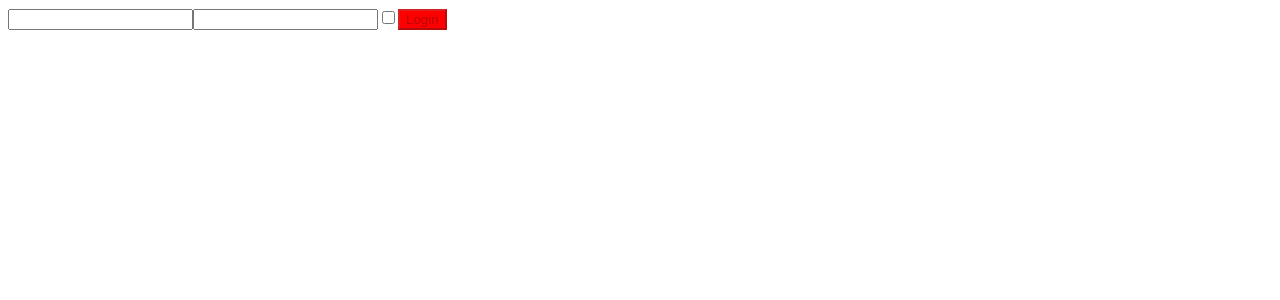
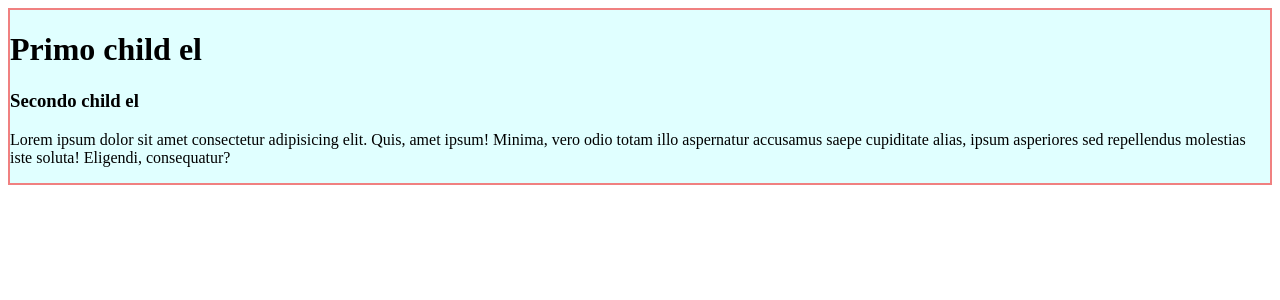
Before and after one commit to DarioCorbinelli/esercizi-react, a React (Create React App) app: page / in a window 1280 px wide. Shown: the top 300 px of the page. Built offline with nearby package versions, Linux system fonts and the light colour scheme.

Commit message:
composition-1

```diff
--- a/src/App.js
+++ b/src/App.js
@@ -1,8 +1,13 @@
 import React from "react";
-import Login from "./Login";
-
+import Container from "./Container";
 export default class App extends React.Component {
   render() {
-    return <Login />
+    return (
+      <Container>
+        <h1>Primo child el</h1>
+        <h3>Secondo child el</h3>
+        <p>Lorem ipsum dolor sit amet consectetur adipisicing elit. Quis, amet ipsum! Minima, vero odio totam illo aspernatur accusamus saepe cupiditate alias, ipsum asperiores sed repellendus molestias iste soluta! Eligendi, consequatur?</p>
+      </Container>
+    )
   }
 }
--- /dev/null
+++ b/src/Container.js
@@ -0,0 +1,11 @@
+import React from "react";
+
+export default class Container extends React.Component {
+  render() {
+    return (
+      <div className="container">
+        {this.props.children}
+      </div>
+    )
+  }
+}
--- a/src/Login.js
+++ /dev/null
@@ -1,38 +0,0 @@
-import React from "react";
-
-export default class Login extends React.Component {
-  constructor(props) {
-    super(props)
-    this.state = {
-      username: "",
-      password: "",
-      checked: false,
-    }
-  }
-
-  handleInputsChanges = (e) => {
-    const name = e.target.name
-    const type = e.target.type
-    const value = e.target.value
-    const checked = e.target.checked
-
-    this.setState({
-      [name]: type === "checkbox" ? checked : value
-    })
-  }
-
-  onLogin = () => {
-    console.log(this.state)
-  }
-
-  render() {
-    return (
-      <>
-        <input type="text" name="username" value={this.state.username} onChange={this.handleInputsChanges}/>
-        <input type="password" name="password" value={this.state.password} onChange={this.handleInputsChanges}/>
-        <input type="checkbox" name="checked" checked={this.state.checked} onChange={this.handleInputsChanges}/>
-        <button style={{backgroundColor: this.state.password.length >= 8 ? "green" : "red"}} disabled={!this.state.username || !this.state.password} onClick={this.onLogin}>Login</button>
-      </>
-    )
-  }
-}
--- /dev/null
+++ b/src/index.css
@@ -0,0 +1,4 @@
+.container {
+  background-color: lightcyan;
+  border: 2px solid lightcoral;
+}
--- a/src/index.js
+++ b/src/index.js
@@ -1,5 +1,6 @@
 import React from "react";
 import ReactDOM from "react-dom/client";
 import App from "./App.js"
+import "./index.css"
 
 ReactDOM.createRoot(document.querySelector(".app")).render( <App /> )
```
